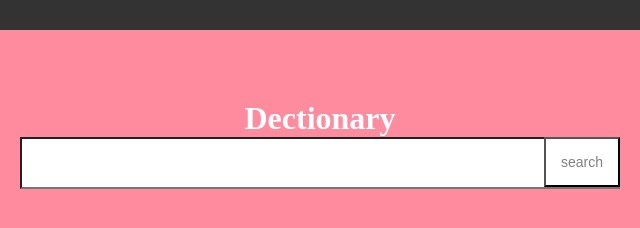
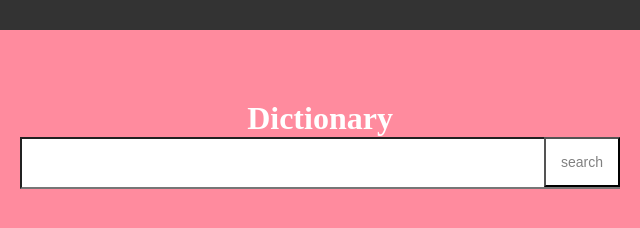
Before and after one commit to kiritoli/timer, a plain HTML site: page dictionary.html in a window 1280 px wide. Shown: the full height of the page, 320-960 px from the left. Drawn offline with Linux system fonts and the light colour scheme.

Commit message:
fix spelling

```diff
--- a/dictionary.html
+++ b/dictionary.html
@@ -5,7 +5,7 @@
 <div class=t01></div>
 <div class=t2>
 <div class="dictionary">
- <h1>Dectionary</h1>
+ <h1>Dictionary</h1>
 <!--   search bar -->
 <form class="searchForm">
 <input type="search" class="txtBox1">
```
